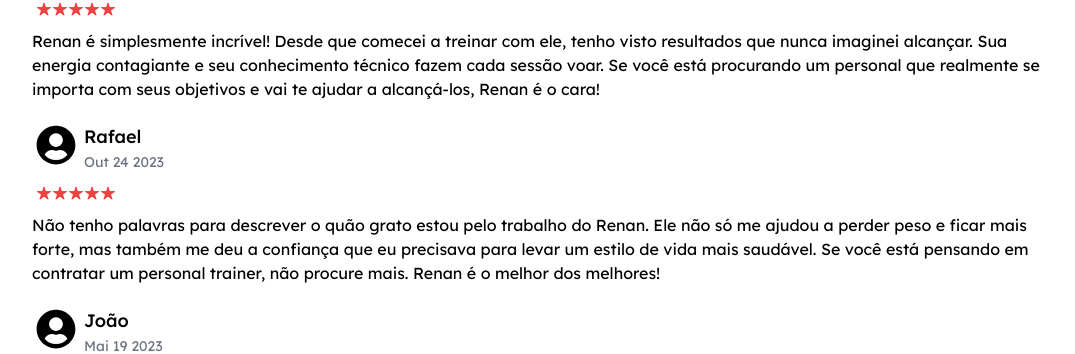
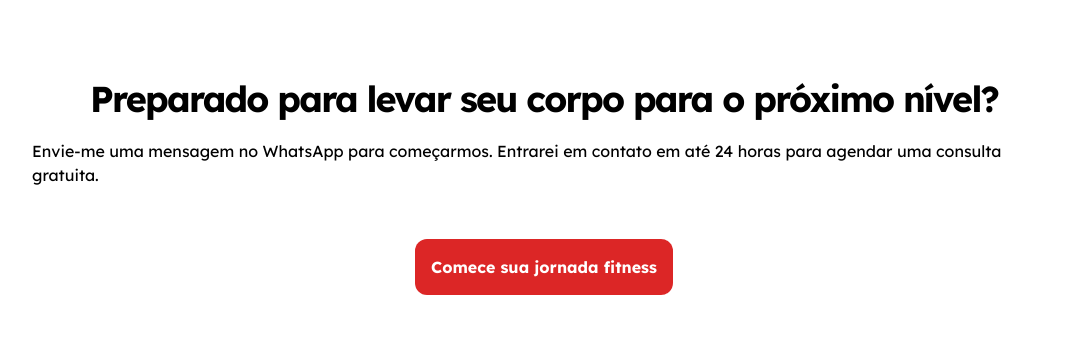
Before and after one commit to JoaoFPessoa/lp-personal-trainer, a Next.js app: page / in a window 1280 px wide. Shown: the part 1273-1627 px from the top of the page, without its empty margins (96-1171 px from the left). Built offline with nearby package versions, Linux system fonts and the light colour scheme.

Commit message:
add: Contact section

```diff
--- /dev/null
+++ b/src/components/Sections/Contact/index.tsx
@@ -0,0 +1,16 @@
+import QuoteButton from "@/components/Buttons/ContactButton";
+
+export default function Contact() {
+  return (
+    <div className="flex flex-col gap-5 justify-center items-center h-[500px]">
+      <h1 className="text-xl md:text-4xl font-bold tracking-tighter">
+        Preparado para levar seu corpo para o próximo nível?
+      </h1>
+      <p className="mb-8">
+        Envie-me uma mensagem no WhatsApp para começarmos. Entrarei em contato
+        em até 24 horas para agendar uma consulta gratuita.
+      </p>
+      <QuoteButton title="Comece sua jornada fitness" />
+    </div>
+  );
+}
--- a/src/pages/index.tsx
+++ b/src/pages/index.tsx
@@ -2,7 +2,8 @@ import { Lexend } from "next/font/google";
 import Header from "@/components/Header";
 import Banner from "@/components/Banner";
 import Services from "@/components/Sections/Services";
-import Testimonials from "@/components/Testimonials";
+import Testimonials from "@/components/Sections/Testimonials";
+import Contact from "@/components/Sections/Contact";
 
 const lexend = Lexend({ subsets: ["latin"] });
 
@@ -14,6 +15,7 @@ export default function Home() {
         <Banner />
         <Services />
         <Testimonials />
+        <Contact />
       </div>
     </main>
   );
```
